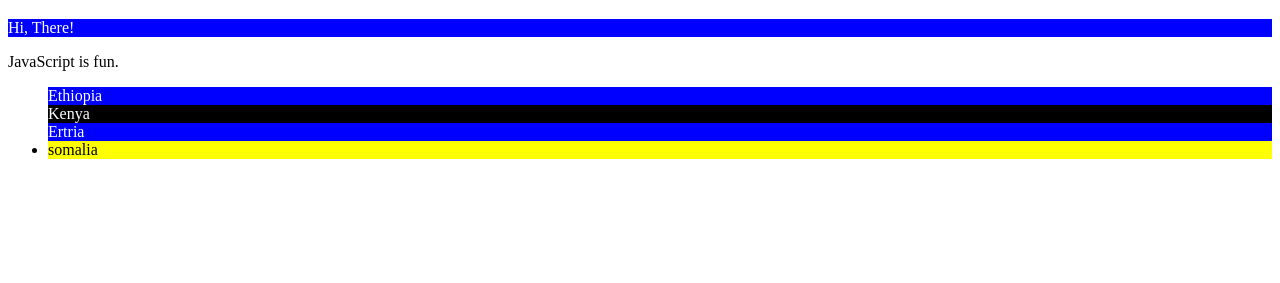
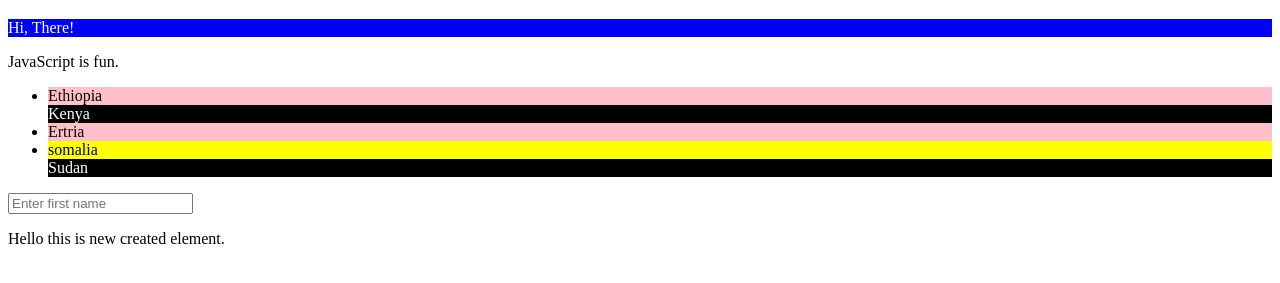
Before and after one commit to Jafar610/Evangadi-Learning-Journey, a plain HTML site: page Phase2/Week12/DOM/index.html in a window 1280 px wide. Shown: the part 61-344 px from the top of the page. Drawn offline with Linux system fonts and the light colour scheme.

Commit message:
creating new element using dom.

```diff
--- a/Phase2/Week12/DOM/JS/script.js
+++ b/Phase2/Week12/DOM/JS/script.js
@@ -16,7 +16,7 @@ for(let i = 0; i < countries.children.length; i++){
     console.log(countries.children[i].innerHTML);
 }
 
-// Selecting elements using className().
+//* Selecting elements using className().
 
 let listItems  = document.getElementsByClassName('pink');
 console.log(listItems)
@@ -28,6 +28,42 @@ for(let i = 0; i < listItems.length; i++){
 }
 
 console.log(arr);
-for(let i = 0; i < arr.length; i++){
-    arr[i].className = "blue";
+// for(let i = 0; i < arr.length; i++){
+//     arr[i].className = "blue";
+// }
+
+
+
+//* selecting getElementByName()
+
+let input = document.getElementsByName("fname");
+console.log(input[0].attributes[2].textContent);
+
+
+//* getElementByTagName().
+
+let tagname = document.getElementsByTagName("li");
+console.log(tagname);
+
+let newEl = document.createElement("p");
+newEl.id = "added";
+newEl.className = "hello"
+newEl.innerHTML = "Hello this is new created element."
+document.body.append(newEl);
+console.log(newEl);
+
+
+let li = document.createElement("li");
+li.textContent = "Sudan";
+li.className = "black";
+let ul = document.getElementById("countries");
+ul.appendChild(li);
+
+
+function loadJs(url){
+    let script = document.createElement("script");
+    script.src = url;
+    document.body.appendChild(script);
+    console.log(script);
 }
+// loadJs("./script.js");
--- a/Phase2/Week12/DOM/index.html
+++ b/Phase2/Week12/DOM/index.html
@@ -18,6 +18,8 @@
       <li class="pink">Ertria</li>
       <li class="yellow">somalia</li>
     </ul>
+
+    <input type="text" name="fname" placeholder="Enter first name">
     <script src="./JS/script.js"></script>
   </body>
 </html>
```
